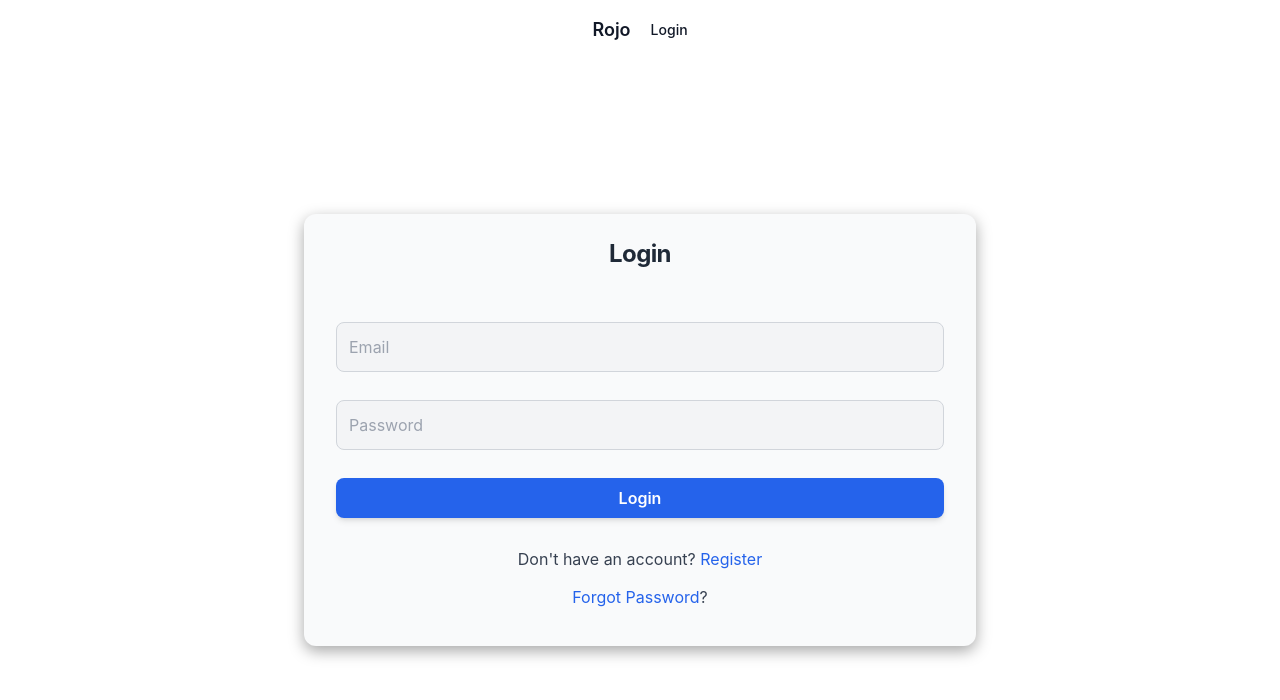
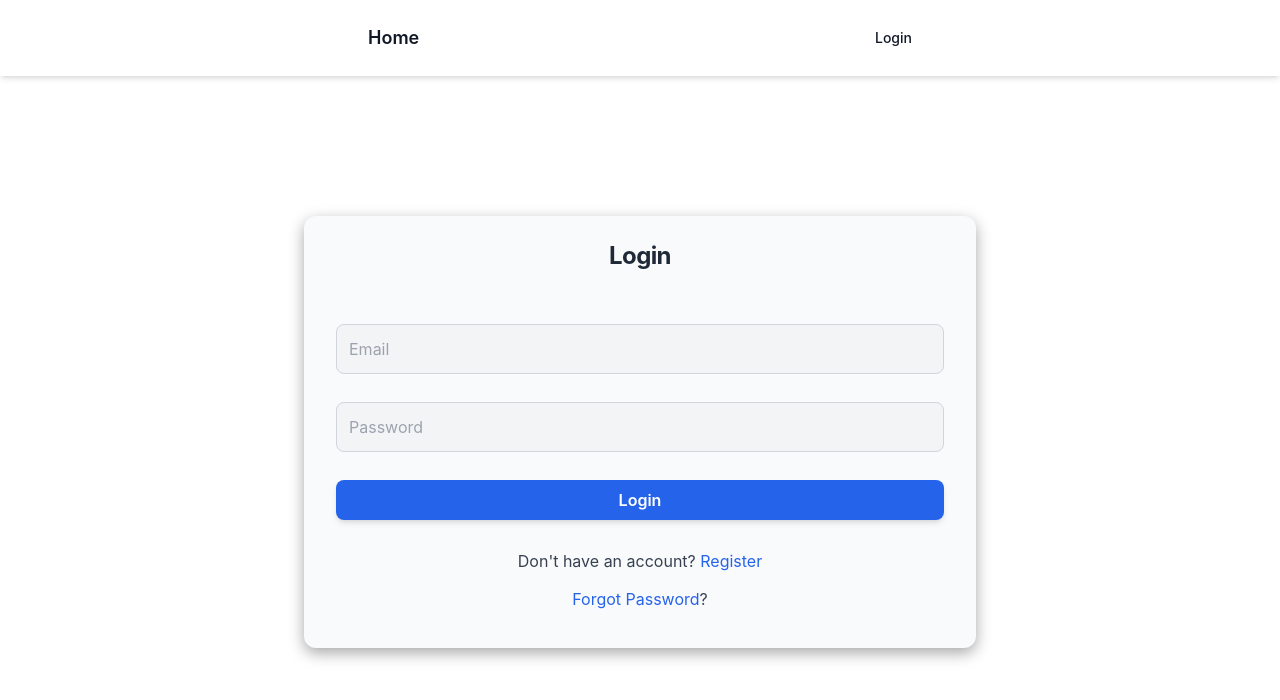
Before and after one commit to FranGarciaLopez/rojo-frontend, a React (Vite) app: page /login in a window 1280 px wide. Shown: the top 700 px of the page. Built offline with nearby package versions, Linux system fonts and the light colour scheme.

Commit message:
update nav styles

```diff
--- a/src/components/molecules/NavBar.jsx
+++ b/src/components/molecules/NavBar.jsx
@@ -1,56 +1,144 @@
-import React, { useContext } from "react";
+import React, { useState, useContext, useEffect } from "react";
 import { Link } from "react-router-dom";
 import { AuthContext } from "../../contexts/AuthContext";
 import '@fortawesome/fontawesome-free/css/all.min.css';
 
 const NavBar = () => {
           const { authToken, logout } = useContext(AuthContext);
+          const [isMenuOpen, setIsMenuOpen] = useState(false);
+          const [isScrolled, setIsScrolled] = useState(false);
+
+          // Handle scroll to apply enhanceHeader animation
+          useEffect(() => {
+                    const handleScroll = () => {
+                              setIsScrolled(window.scrollY > 50); // trigger when scrolling past 50px
+                    };
+                    window.addEventListener("scroll", handleScroll);
+
+                    return () => window.removeEventListener("scroll", handleScroll);
+          }, []);
 
           return (
-                    <nav className="bg-white border-gray-200">
-                              <div className="max-w-xl flex flex-wrap items-center justify-around mx-auto p-4">
+                    <>
+                              {/* Navbar */}
+                              <nav
+                                        className={`bg-white border-gray-200 fixed top-0 left-0 w-full z-50 p-2 transition-all ease-in-out duration-300 ${isScrolled ? "bg-opacity-80 shadow-md backdrop-blur-md" : ""
+                                                  }`}
+                              >
+                                        <div className="max-w-xl flex justify-end items-center mx-auto p-4">
+                                                  {/* Burger Button (Mobile) */}
                                                   <button
-                                                  data-collapse-toggle="navbar-default"
                                                             type="button"
                                                             className="inline-flex items-center p-2 w-10 h-10 justify-center text-sm text-gray-500 rounded-lg md:hidden hover:bg-gray-100 focus:outline-none focus:ring-2 focus:ring-gray-200"
-                                                  aria-controls="navbar-default"
-                                                  aria-expanded="false"
+                                                            onClick={() => setIsMenuOpen(!isMenuOpen)}
+                                                            aria-expanded={isMenuOpen}
                                                   >
                                                             <span className="sr-only">Open main menu</span>
-                                                  <svg className="w-5 h-5" aria-hidden="true" xmlns="http://www.w3.org/2000/svg" fill="none" viewBox="0 0 17 14">
-                                                            <path stroke="currentColor" strokeLinecap="round" strokeLinejoin="round" strokeWidth="2" d="M1 1h15M1 7h15M1 13h15" />
+                                                            <svg className="w-5 h-5" xmlns="http://www.w3.org/2000/svg" fill="none" viewBox="0 0 17 14">
+                                                                      <path
+                                                                                stroke="currentColor"
+                                                                                strokeLinecap="round"
+                                                                                strokeLinejoin="round"
+                                                                                strokeWidth="2"
+                                                                                d="M1 1h15M1 7h15M1 13h15"
+                                                                      />
                                                             </svg>
                                                   </button>
 
-                                        <div className="hidden w-full md:block md:w-auto" id="navbar-default">
-                                                  <div className="flex items-center justify-between w-full gap-5 md:w-auto">
+                                                  {/* Full-Height Mobile Menu */}
+                                                  <div
+                                                            className={`fixed inset-0 z-50 bg-white transition-all duration-300 ${isMenuOpen ? "block" : "hidden"}`}
+                                                  >
+                                                            <div className="flex flex-col items-center justify-center h-full gap-5 relative">
+                                                                      {/* Close Button */}
+                                                                      <button
+                                                                                type="button"
+                                                                                className="absolute top-6 right-6 flex items-center justify-center w-10 h-10 p-2 text-sm text-gray-500 rounded-lg focus:outline-none focus:ring-2 focus:ring-gray-200"
+                                                                                onClick={() => setIsMenuOpen(false)}
+                                                                      >
+                                                                                <svg
+                                                                                          className="w-6 h-6"
+                                                                                          xmlns="http://www.w3.org/2000/svg"
+                                                                                          fill="none"
+                                                                                          viewBox="0 0 24 24"
+                                                                                          stroke="currentColor"
+                                                                                          strokeWidth="2"
+                                                                                >
+                                                                                          <path
+                                                                                                    strokeLinecap="round"
+                                                                                                    strokeLinejoin="round"
+                                                                                                    d="M6 18L18 6M6 6l12 12"
+                                                                                          />
+                                                                                </svg>
+                                                                      </button>
 
                                                                       {authToken ? (
                                                                                 <>
-                                                                                <div className="flex items-center -mx-2">
-                                                                                          <Link to="/usersettings" className="mx-2 text-gray-900 text-sm font-medium"> <i className="fas fa-cog"></i> User Settings</Link>
+                                                                                          <div className="flex items-center">
+                                                                                                    <Link to="/usersettings" className="text-lg text-gray-900 font-medium">
+                                                                                                              <i className="fas fa-cog"></i> User Settings
+                                                                                                    </Link>
                                                                                           </div>
 
-                                                                                <div className="flex items-center -mx-2">
-                                                                                          <button onClick={logout} className="mx-2 text-gray-900 text-sm font-medium">
+                                                                                          <div className="flex items-center">
+                                                                                                    <button
+                                                                                                              onClick={logout}
+                                                                                                              className="text-lg text-gray-900 font-medium bg-gray-200 px-4 py-2 rounded-lg"
+                                                                                                    >
                                                                                                               Logout
                                                                                                     </button>
                                                                                           </div>
                                                                                 </>
                                                                       ) : (
                                                                                 <>
-                                                                                <Link to="/" className="text-lg font-semibold text-gray-900">Rojo</Link>
+                                                                                          <Link to="/" className="text-2xl font-semibold text-gray-900">
+                                                                                                    Home
+                                                                                          </Link>
 
-                                                                                <div className="flex items-center -mx-2">
-                                                                                          <Link to="/login" className="mx-2 text-gray-900 text-sm font-medium">Login</Link>
+                                                                                          <div className="flex items-center">
+                                                                                                    <Link to="/login" className="text-lg text-gray-900 font-medium">
+                                                                                                              Login
+                                                                                                    </Link>
                                                                                           </div>
                                                                                 </>
                                                                       )}
+                                                            </div>
+                                                  </div>
 
-                                                  </div>
+                                                  {/* Desktop Menu (for larger screens) */}
+                                                  <div className="hidden md:flex w-full justify-between items-center gap-5">
+                                                            {authToken ? (
+                                                                      <>
+                                                                                <Link to="/usersettings" className="text-sm text-gray-900 font-medium">
+                                                                                          <i className="fas fa-cog"></i> User Settings
+                                                                                </Link>
+
+                                                                                <button
+                                                                                          onClick={logout}
+                                                                                          className="text-sm text-gray-900 font-medium bg-gray-200 px-4 py-2 rounded-lg"
+                                                                                >
+                                                                                          Logout
+                                                                                </button>
+                                                                      </>
+                                                            ) : (
+                                                                      <>
+                                                                                <Link to="/" className="text-lg font-semibold text-gray-900">
+                                                                                          Home
+                                                                                </Link>
+
+                                                                                <Link to="/login" className="text-sm text-gray-900 font-medium">
+                                                                                          Login
+                                                                                </Link>
+                                                                      </>
+                                                            )}
                                                   </div>
                                         </div>
                               </nav>
+
+                              {/* Main content below navbar */}
+                              <div className="mt-16">
+                              </div>
+                    </>
           );
 };
 
```
Lines whose indentation alone changed are shown as unchanged.
